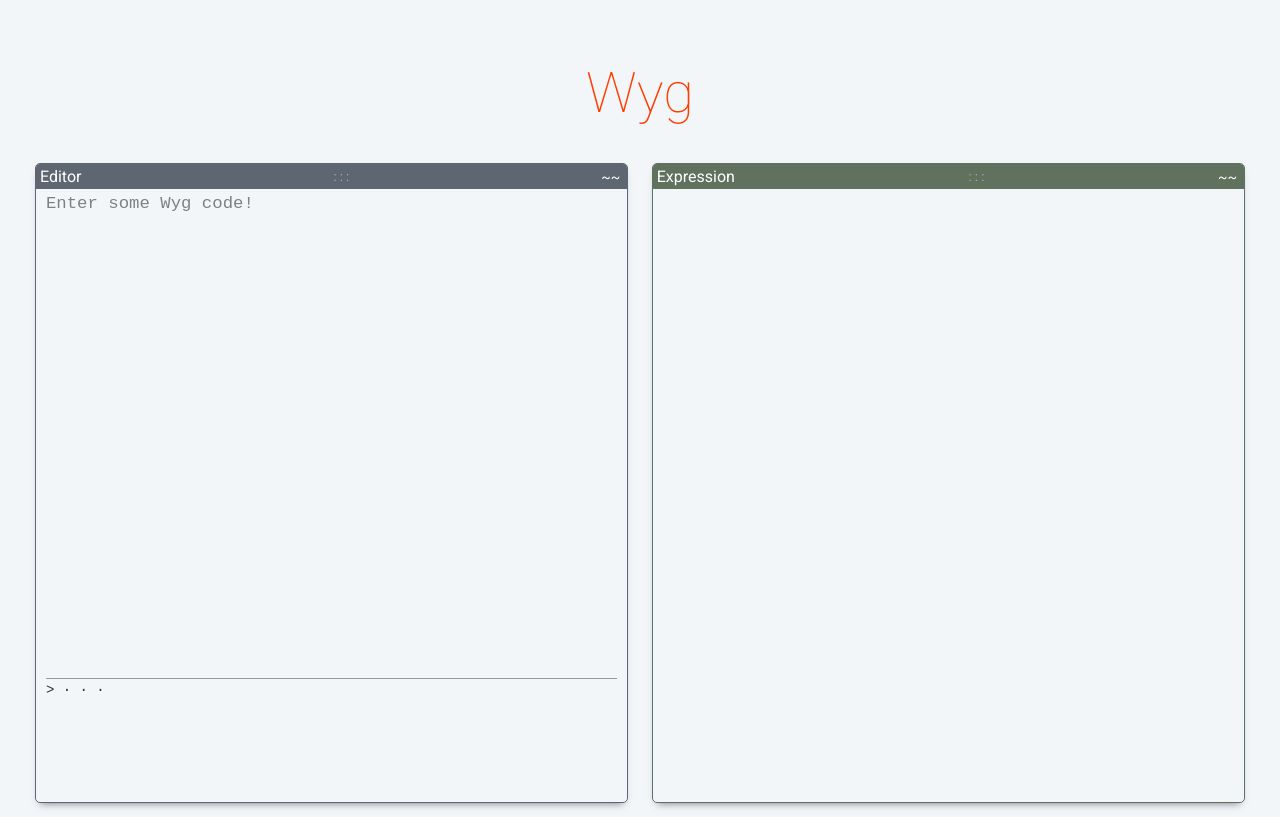
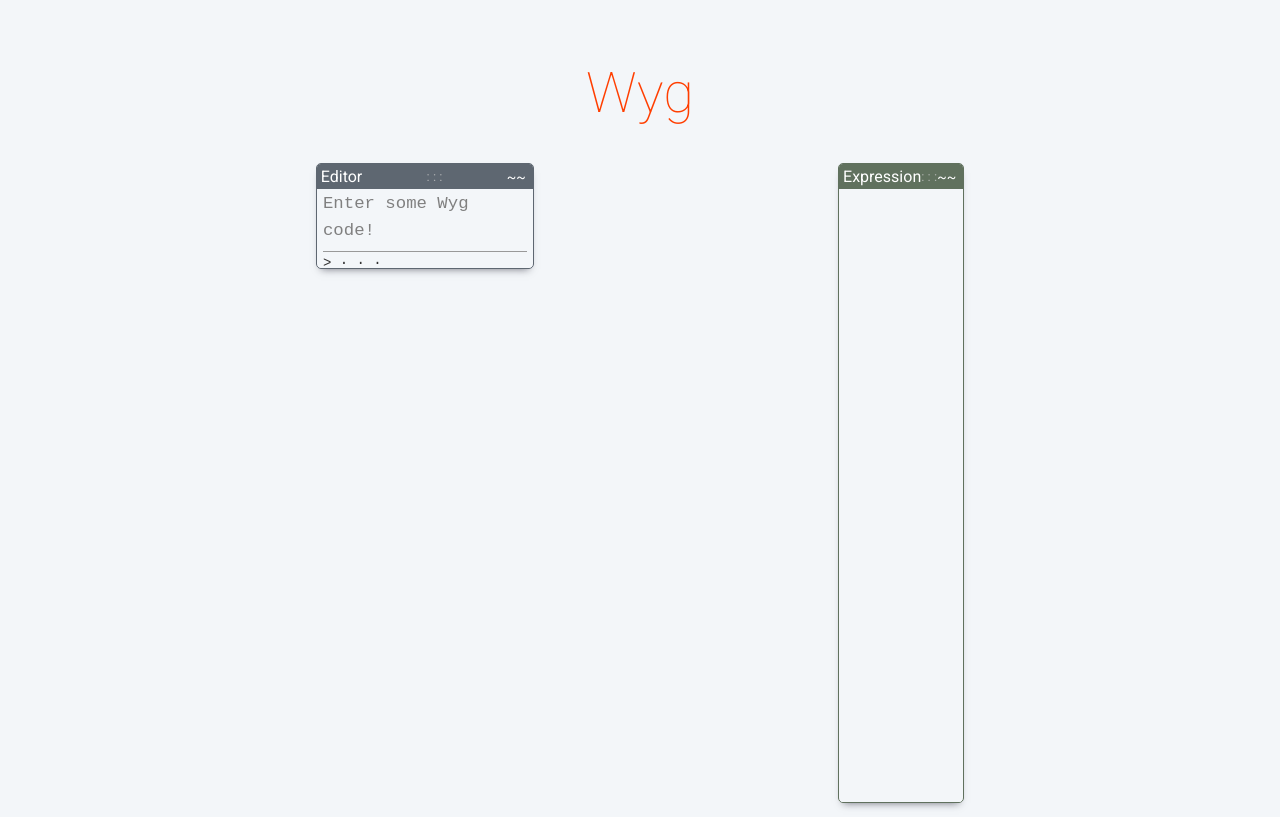
Before and after one commit to lctr/ewyg, a Svelte app: page / in a window 1280 px wide. Built offline with nearby package versions, Linux system fonts and the light colour scheme.

Commit message:
added row grid classes for horizontal title placement

```diff
--- a/src/components/layout/Pane.svelte
+++ b/src/components/layout/Pane.svelte
@@ -63,9 +63,16 @@
 	grid-template-rows: 25px 1fr;
 }
 
-.pane-left, .pane-right {
-  width: 48%;
+.pane-right {
   height: 80vh;
+}
+
+.pane-left-1 {
+  height: 60vh;
+}
+
+.pane-left-2 {
+  height: minmax(30px, 18.70vh);
 }
 
 .pane-header {
```
